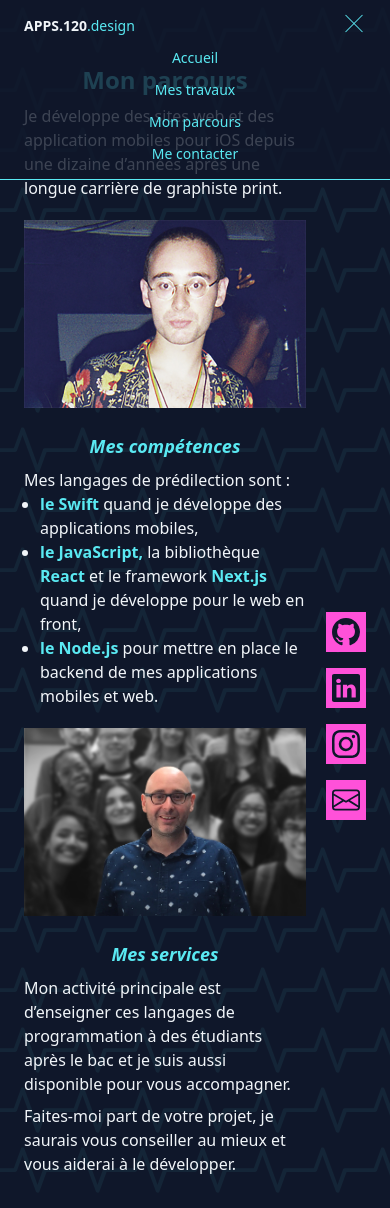
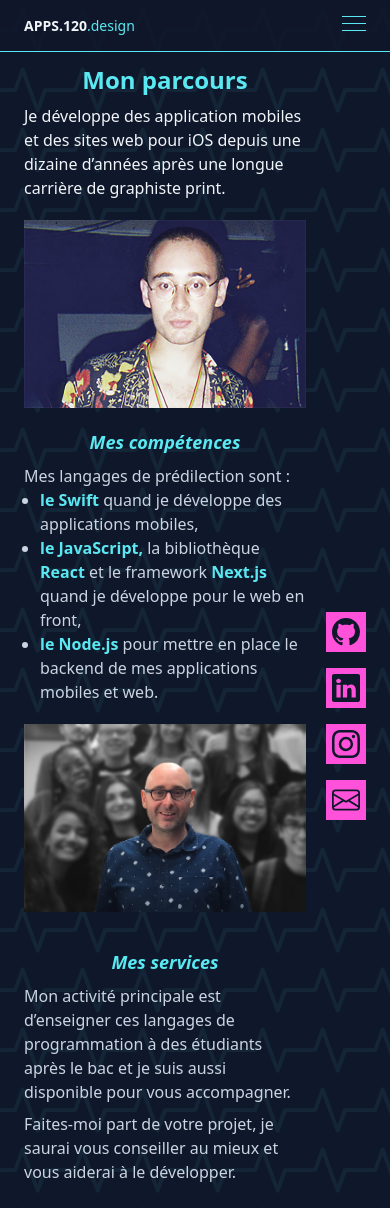
Before and after one commit to centvingt/my-portfolio, a Next.js app: page /resume in a window 390 px wide. Built offline with nearby package versions, Linux system fonts and the light colour scheme.

Commit message:
Responsive de la page du CV La nav mobile commence par être fermée au chargement du site

```diff
--- a/components/layout-component/index.tsx
+++ b/components/layout-component/index.tsx
@@ -7,7 +7,7 @@ interface Props {
 }
 
 const LayoutComponent: FC<Props> = ({ children }) => {
-    const [navIsClosed, setNavIsClosed] = useState(false)
+    const [navIsClosed, setNavIsClosed] = useState(true)
 
     useEffect(() => {
         window
--- a/pages/resume/index.tsx
+++ b/pages/resume/index.tsx
@@ -7,23 +7,26 @@ import vincent2019 from '../../public/img/vincent-2019.jpg'
 const ResumePage: FC = () => {
     return (
         <div className="pr-layout mt-10 grid-cols-12 gap-5 sm:container sm:mx-auto md:grid">
-            <header>
+            <header className="col-span-5 grid content-start sm:mb-5 xl:col-span-4 xl:col-start-2">
                 <h1>Mon parcours</h1>
-                <p className="mb-5">
-                    Je développe des sites web et des application mobiles pour
+                <p>
+                    Je développe des application mobiles et des sites web pour
                     iOS depuis une dizaine d’années après une longue carrière de
                     graphiste print.
                 </p>
+                <div className="my-5">
                     <Image
                         src={vincent1998}
                         alt="Vincent Caronnet en 1998"
                         layout="responsive"
                     />
+                </div>
             </header>
-            <main>
+            <main className="col-span-7 grid text-slate-300 sm:-mt-6 lg:col-start-7 xl:col-span-5 xl:col-start-7">
+                <section className="-mt-6">
                     <h2>Mes compétences</h2>
                     <p>Mes langages de prédilection sont :</p>
-                <ul className="mb-5">
+                    <ul>
                         <li>
                             <strong>le Swift</strong> quand je développe des
                             applications mobiles,
@@ -31,29 +34,34 @@ const ResumePage: FC = () => {
                         <li>
                             <strong>le JavaScript, </strong>la bibliothèque{' '}
                             <strong>React</strong> et le framework{' '}
-                        <strong>Next.js</strong> quand je développe pour le web
-                        en front,
+                            <strong>Next.js</strong> quand je développe pour le
+                            web en front,
                         </li>
                         <li>
                             <strong>le Node.js</strong> pour mettre en place le
                             backend de mes applications mobiles et web.
                         </li>
                     </ul>
+                </section>
+                <div className="my-5 md:-order-1 md:mt-8">
                     <Image
                         src={vincent2019}
                         alt="Vincent Caronnet en 2019"
                         layout="responsive"
                     />
+                </div>
+                <section className="-mt-2">
                     <h2>Mes services</h2>
                     <p>
                         Mon activité principale est d’enseigner ces langages de
-                    programmation à des étudiants après le bac et je suis aussi
-                    disponible pour vous accompagner.
+                        programmation à des étudiants après le bac et je suis
+                        aussi disponible pour vous accompagner.
                     </p>
                     <p>
-                    Faites-moi part de votre projet, je saurais vous conseiller
-                    au mieux et vous aiderai à le développer.
+                        Faites-moi part de votre projet, je saurai vous
+                        conseiller au mieux et vous aiderai à le développer.
                     </p>
+                </section>
             </main>
         </div>
     )
```
Lines whose indentation alone changed are shown as unchanged.
